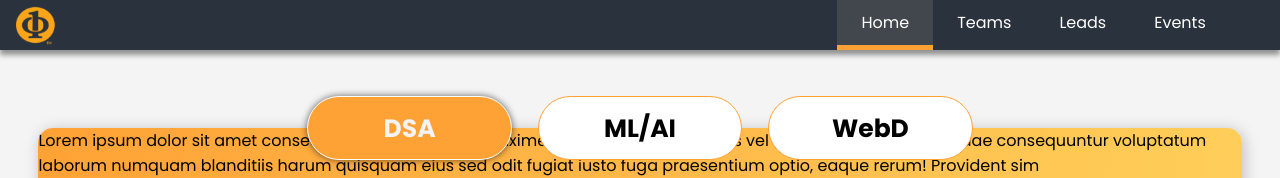
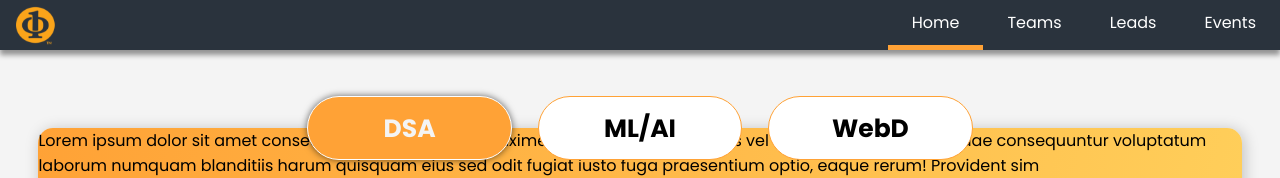
Before and after one commit to IEEE-CS-JMI-Student-Chapter/react-website, a React (Create React App) app: page / in a window 1280 px wide. Shown: the top 178 px of the page. Built offline with nearby package versions, Linux system fonts and the light colour scheme.

Commit message:
Navbar fix

```diff
--- a/package.json
+++ b/package.json
@@ -6,6 +6,7 @@
     "@testing-library/jest-dom": "^5.14.1",
     "@testing-library/react": "^11.2.7",
     "@testing-library/user-event": "^12.8.3",
+    "import": "^0.0.6",
     "react": "^17.0.2",
     "react-dom": "^17.0.2",
     "react-router-dom": "^5.3.0",
--- a/src/components/Navbar/NavActive.jsx
+++ b/src/components/Navbar/NavActive.jsx
@@ -15,7 +15,7 @@ const Nav = styled.div`
 
 const NavActive = (props) => {
     return (
-        <Nav right={props.right} width={props.width} styles = {props.styles}>
+        <Nav right={props.right} width={props.width} style ={props.styles}>
             {props.children}
         </Nav>
     )
--- a/src/components/Navbar/NavItem.jsx
+++ b/src/components/Navbar/NavItem.jsx
@@ -18,15 +18,11 @@ const NavItemLink = styled(NavLink)`
 
     transition: all 0.3s ease-in-out;
   }
-  &.active {
-    background: #42474d;
-    transition: all 0.3s ease-in-out;
-  }
 `;
 
 const NavItem = (props) => {
   return (
-    <NavItemLink exact={true} innerRef={props.innerRef} to={props.to} onClick={props.onClick}>
+    <NavItemLink innerRef={props.innerRef} to={props.to} onClick={props.onClick}>
       {props.children}
     </NavItemLink>
   );
--- a/src/components/Navbar/Navbar.jsx
+++ b/src/components/Navbar/Navbar.jsx
@@ -11,15 +11,29 @@ const Navbar = () => {
 
   const setactive = (e, index) => {
     setClick(index);
+    Buttonref.current = this;
   };
-
-  useEffect(() => {
-    let right = Buttonref.current.getBoundingClientRect().x;
+  const handleScroll = () => {
+    let right = Buttonref.current.getBoundingClientRect().left;
+    console.log(Buttonref.current.getBoundingClientRect());
     setpos({
       right: right,
       width: Buttonref.current.getBoundingClientRect().width,
     });
+  };
+
+  useEffect(() => {
+    handleScroll();
+    window.addEventListener('resize', handleScroll);
   }, [Click]);
+
+  useEffect(() =>{
+
+    setTimeout(() => {
+      handleScroll();
+    },100);
+
+  },[]);
 
   const NavInfo = [
     {
@@ -44,12 +58,9 @@ const Navbar = () => {
     <nav className={classes["nav-container"]}>
       <NavBrand logo={"/assets/ieeecs_logo.svg"} />
       <div className={classes["nav-links"]}>
-        <NavActive
-          right={pos.right}
-          width={pos.width}
-          styles={{ right: { pos } }}
-        />
+
         {NavInfo.map((item, index) => {
+
           return (
             <NavItem
               key={index}
@@ -61,6 +72,11 @@ const Navbar = () => {
             </NavItem>
           );
         })}
+                <NavActive
+          right={pos.right}
+          width={pos.width}
+          styles= {{left: pos.right != undefined ? pos.right : 2200}}
+        />
       </div>
     </nav>
   );
--- a/src/components/Navbar/Navbar.module.css
+++ b/src/components/Navbar/Navbar.module.css
@@ -18,6 +18,5 @@
 
 .nav-links {
   display: flex;
-  margin-right: 5ch;
   height: 100%;
 }
```
Also changed, not shown: 1 other file (tests, documents, lock files or other folders).
